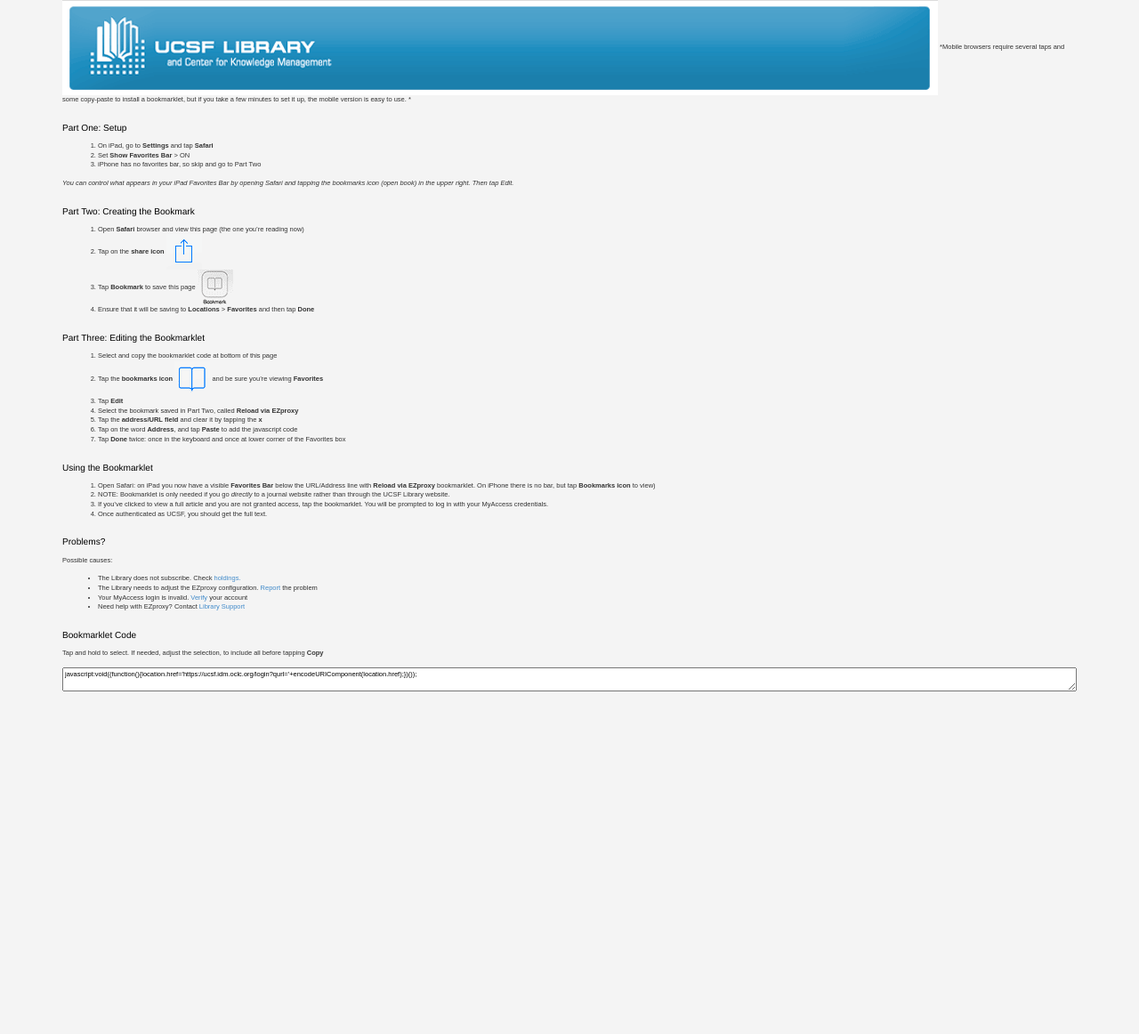
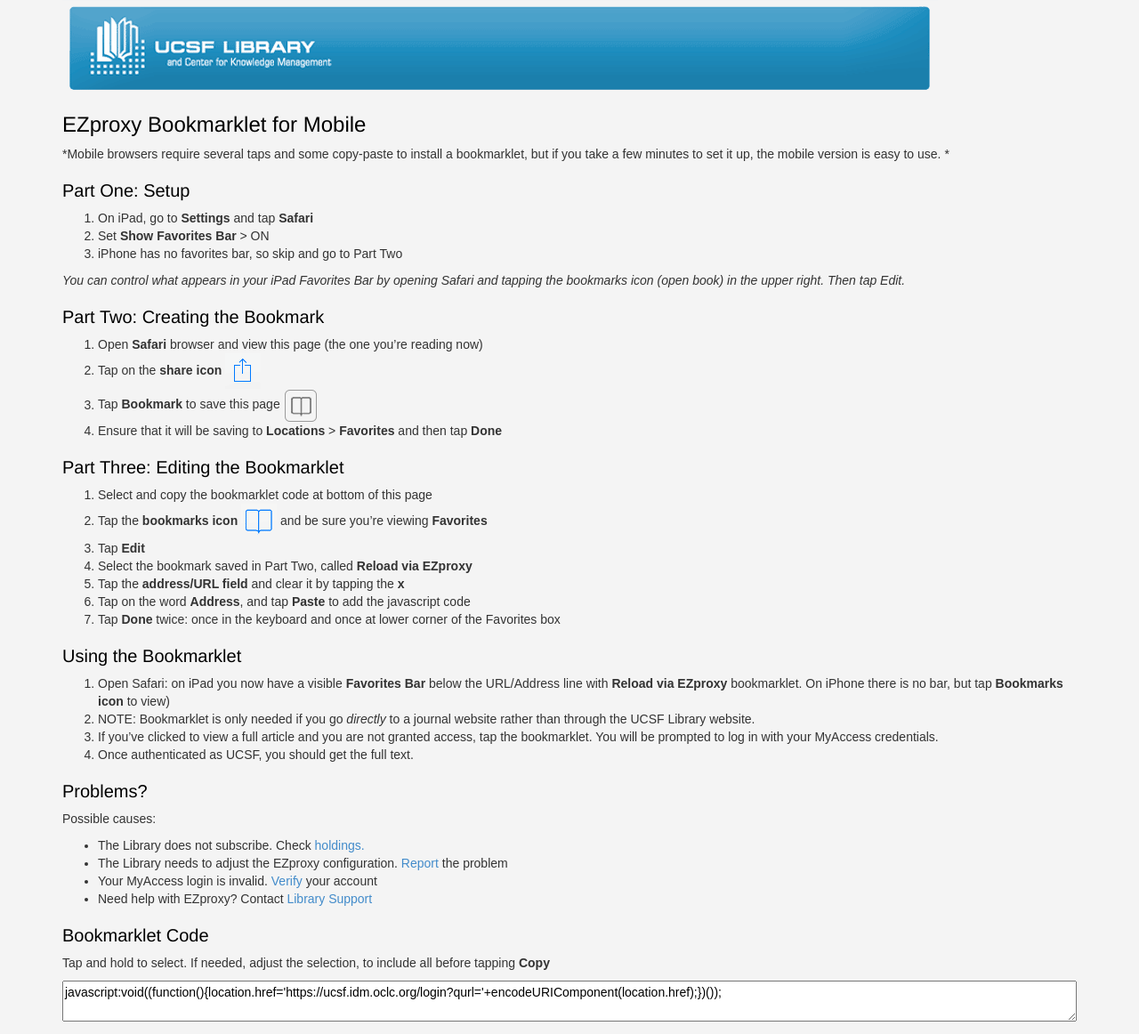
Before and after one commit to ucsf-ckm/bookmarklet, a Jekyll site: the page built from index.md, in a window 1280 px wide. Shown: the whole page at 89% size. Built offline with Jekyll 4.4.1, drawn with Linux system fonts in a browser that asks for light colours; before the commit the page ends 900 px from its top, so only the background shows below that.

Commit message:
image updates and small css changes

```diff
--- a/index.md
+++ b/index.md
@@ -3,6 +3,8 @@ layout: default
 title: Reload via EZproxy
 ---
 ![UCSF Library](img/ucsf_header_basic.png)
+
+# EZproxy Bookmarklet for Mobile
 *Mobile browsers require several taps and some copy-paste to install a bookmarklet, but if you take a few minutes to set it up, the mobile version is easy to use. *
 
 ## Part One: Setup
@@ -15,12 +17,12 @@ title: Reload via EZproxy
 ## Part Two: Creating the Bookmark
 1. Open **Safari** browser and view this page (the one you're reading now)
 2. Tap on the **share icon** ![share icon](img/share-icon.png)
-3. Tap **Bookmark** to save this page ![bookmark icon](img/bookmark-icon.png)
+3. Tap **Bookmark** to save this page ![bookmark icon](img/bookmark-icon-box.png)
 4. Ensure that it will be saving to **Locations** > **Favorites** and then tap **Done**
 
 ## Part Three: Editing the Bookmarklet
 1. Select and copy the bookmarklet code at bottom of this page
-2. Tap the **bookmarks icon** ![bookmark no text](img/bookmark-icon-notext.png) and be sure you're viewing **Favorites**
+2. Tap the **bookmarks icon** ![bookmark no text](img/bookmark-icon.png) and be sure you're viewing **Favorites**
 3. Tap **Edit**
 4. Select the bookmark saved in Part Two, called **Reload via EZproxy**
 5. Tap the **address/URL field** and clear it by tapping the **x**
```
Also changed, not shown: css/bootstrap.min.css, img/bookmark-icon-box.png (added), img/bookmark-icon-notext.png (deleted), img/bookmark-icon.png, img/ucsf_header_basic.png.
